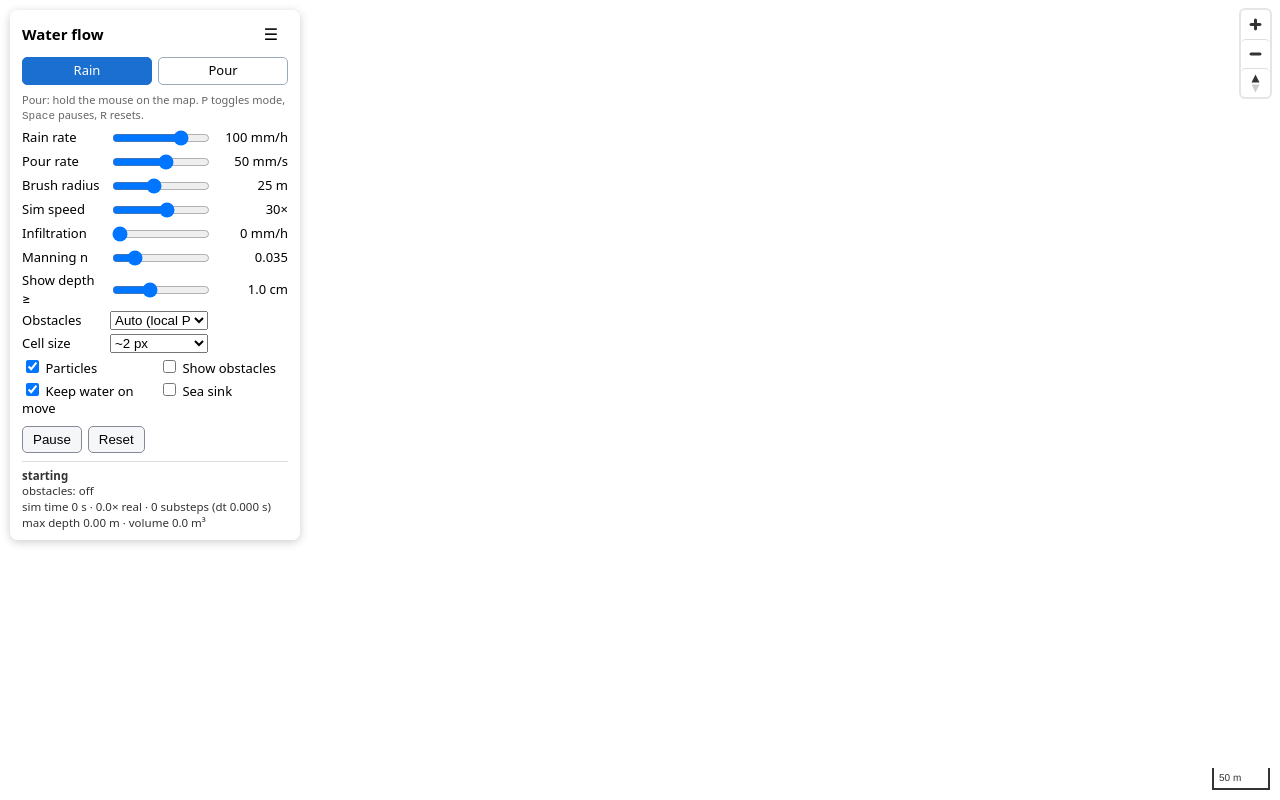
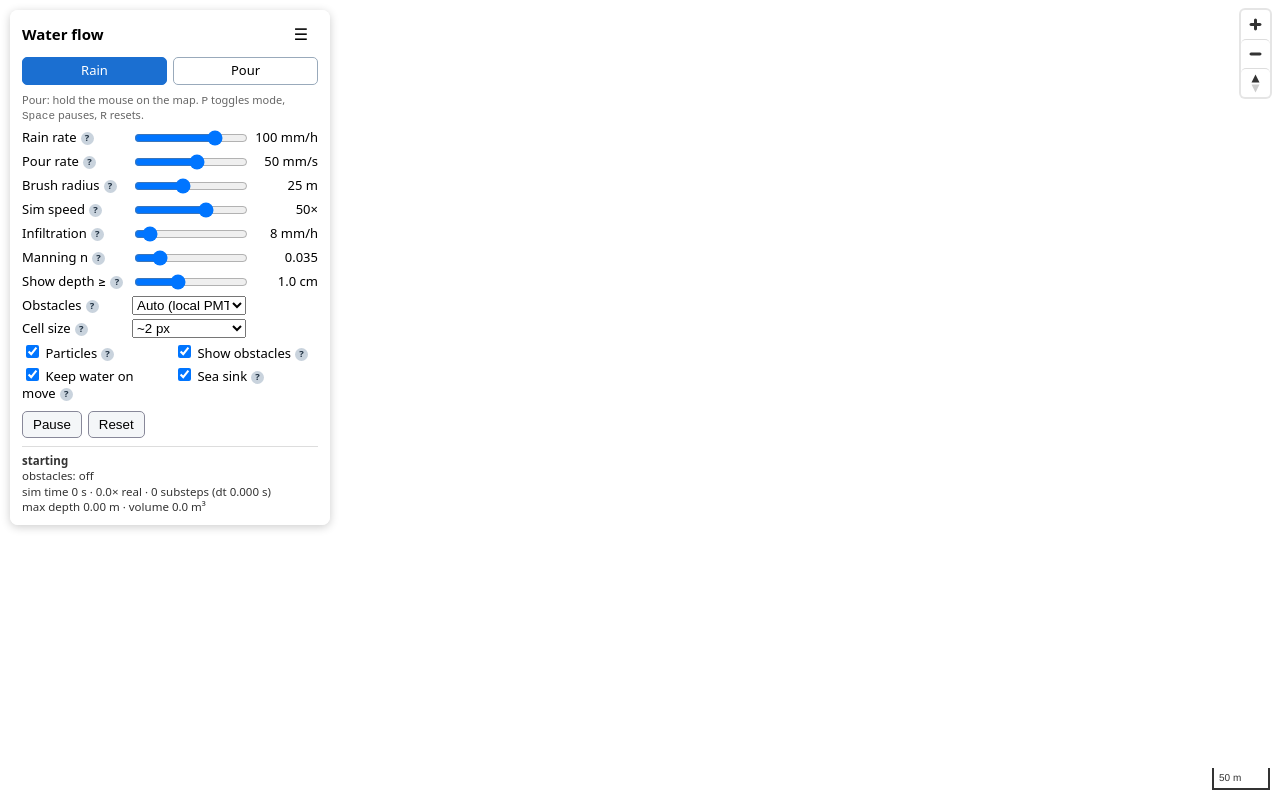
Before and after one commit to Willjfield/water_flow, a website built with Vite: page index.html in a window 1280 px wide. Built offline with nearby package versions, Linux system fonts and the light colour scheme; no server answers; what pmtiles would draw is missing.

Commit message:
Add control tooltips and update default sim settings
Co-Authored-By: Devin AI <158243242+devin-ai-integration[bot]@users.noreply.github.com>

```diff
--- a/index.html
+++ b/index.html
@@ -9,6 +9,7 @@
   <body>
     <div id="map"></div>
     <div id="error" hidden></div>
+    <div id="tooltip" role="tooltip" hidden></div>
     <aside id="panel">
       <header><h1>Water flow</h1><button id="panel-toggle" title="Collapse">☰</button></header>
       <fieldset class="modes">
@@ -16,31 +17,31 @@
         <label><input type="radio" name="mode" value="pour" />Pour</label>
       </fieldset>
       <p class="hint">Pour: hold the mouse on the map. <kbd>P</kbd> toggles mode, <kbd>Space</kbd> pauses, <kbd>R</kbd> resets.</p>
-      <div class="row"><label for="rain">Rain rate</label><input id="rain" type="range" min="1" max="500" /><output id="rain-val"></output></div>
-      <div class="row"><label for="pour">Pour rate</label><input id="pour" type="range" min="1" max="1000" /><output id="pour-val"></output></div>
-      <div class="row"><label for="brush">Brush radius</label><input id="brush" type="range" min="3" max="500" /><output id="brush-val"></output></div>
-      <div class="row"><label for="speed">Sim speed</label><input id="speed" type="range" min="0.5" max="600" /><output id="speed-val"></output></div>
-      <div class="row"><label for="infil">Infiltration</label><input id="infil" type="range" min="0" max="100" step="1" /><output id="infil-val"></output></div>
-      <div class="row"><label for="manning">Manning n</label><input id="manning" type="range" min="0.01" max="0.15" step="0.001" /><output id="manning-val"></output></div>
-      <div class="row"><label for="mindepth">Show depth ≥</label><input id="mindepth" type="range" min="0.001" max="0.5" /><output id="mindepth-val"></output></div>
-      <div class="row"><label for="obstacles">Obstacles</label>
+      <div class="row"><label for="rain" data-tip="Rain falling evenly over the whole simulated area (Rain mode). About 2–10 mm/h is light rain, 50 mm/h is a severe storm, and 100 mm/h or more is an extreme cloudburst.">Rain rate</label><input id="rain" type="range" min="1" max="500" /><output id="rain-val"></output></div>
+      <div class="row"><label for="pour" data-tip="How fast water is added under the cursor in Pour mode, as water depth per second over the brush area. 50 mm/s adds 5 cm of water per second.">Pour rate</label><input id="pour" type="range" min="1" max="1000" /><output id="pour-val"></output></div>
+      <div class="row"><label for="brush" data-tip="Radius of the circle under the cursor where Pour mode adds water.">Brush radius</label><input id="brush" type="range" min="3" max="500" /><output id="brush-val"></output></div>
+      <div class="row"><label for="speed" data-tip="Simulated seconds per real second. 50× means one real second covers 50 seconds of flow. Higher values run more sub-steps per frame and may slow the frame rate.">Sim speed</label><input id="speed" type="range" min="0.5" max="600" /><output id="speed-val"></output></div>
+      <div class="row"><label for="infil" data-tip="How fast the ground soaks up standing water, as depth absorbed per hour on every wet cell. Typical values are 0–5 mm/h for pavement or clay, 5–15 mm/h for loam, and 20+ mm/h for sand. Rain at or below this rate soaks in completely and produces no runoff.">Infiltration</label><input id="infil" type="range" min="0" max="100" step="1" /><output id="infil-val"></output></div>
+      <div class="row"><label for="manning" data-tip="Manning's roughness coefficient: how strongly the ground surface slows the flow. Lower values mean a smoother surface and faster water. Typical values are 0.012–0.015 for asphalt or concrete, 0.03–0.04 for short grass or bare soil, 0.05–0.1 for brush, and 0.1+ for dense forest. Applies wherever an OSM feature doesn't set its own roughness.">Manning n</label><input id="manning" type="range" min="0.01" max="0.15" step="0.001" /><output id="manning-val"></output></div>
+      <div class="row"><label for="mindepth" data-tip="Water shallower than this is hidden but still simulated. Raise it to hide the thin film that rain leaves everywhere.">Show depth ≥</label><input id="mindepth" type="range" min="0.001" max="0.5" /><output id="mindepth-val"></output></div>
+      <div class="row"><label for="obstacles" data-tip="Where OpenStreetMap features come from. Buildings and walls block flow, and features like roads and water areas change roughness or ground height. Auto uses bundled local tiles when they cover the view and OpenFreeMap otherwise.">Obstacles</label>
         <select id="obstacles">
           <option value="auto">Auto (local PMTiles, else OpenFreeMap)</option>
           <option value="local">Local PMTiles only</option>
           <option value="openfreemap">OpenFreeMap (global)</option>
           <option value="off">Off</option>
         </select><span></span></div>
-      <div class="row"><label for="res">Cell size</label>
+      <div class="row"><label for="res" data-tip="Size of each simulation cell in screen pixels. Smaller cells show more detail but run slower. Changing this restarts the simulation.">Cell size</label>
         <select id="res">
           <option value="1">~1 px (fine)</option>
           <option value="2">~2 px</option>
           <option value="4">~4 px (fast)</option>
         </select><span></span></div>
       <div class="checks">
-        <label><input id="particles" type="checkbox" /> Particles</label>
-        <label><input id="showobs" type="checkbox" /> Show obstacles</label>
-        <label><input id="keepwater" type="checkbox" /> Keep water on move</label>
-        <label title="Cells with elevation ≤ 0 m drain (sea)"><input id="seasink" type="checkbox" /> Sea sink</label>
+        <label data-tip="Animated tracer particles that show the direction and speed of the flow."><input id="particles" type="checkbox" /> Particles</label>
+        <label data-tip="Highlight cells occupied by blocking obstacles such as buildings."><input id="showobs" type="checkbox" /> Show obstacles</label>
+        <label data-tip="Carry existing water over when you pan or zoom. When this is off, the simulation restarts every time the map moves."><input id="keepwater" type="checkbox" /> Keep water on move</label>
+        <label data-tip="Remove water that reaches ground at or below sea level (0 m), so the sea acts as a drain."><input id="seasink" type="checkbox" /> Sea sink</label>
       </div>
       <div class="buttons"><button id="pause">Pause</button><button id="reset">Reset</button></div>
       <div id="stats"></div>
--- a/src/main.ts
+++ b/src/main.ts
@@ -17,14 +17,14 @@ const params: SimParams = {
   rainMmPerHr: 100,
   pourMmPerS: 50,
   brushRadiusM: 25,
-  simSpeed: 30,
-  infilMmPerHr: 0,
+  simSpeed: 50,
+  infilMmPerHr: 8,
   manningN: 0.035,
   minDepthM: 0.01,
   opacity: 0.85,
   particles: true,
-  showObstacles: false,
-  seaSink: false,
+  showObstacles: true,
+  seaSink: true,
   keepWater: true,
   paused: false,
   cellPx: 2,
@@ -184,6 +184,29 @@ window.addEventListener('keydown', (e) => {
   if (e.key === ' ') { e.preventDefault(); pauseBtn.click(); }
   if (e.key === 'r') layer.reset();
 });
+const tooltip = $('tooltip');
+document.querySelectorAll<HTMLElement>('[data-tip]').forEach((el) => {
+  const icon = document.createElement('span');
+  icon.className = 'tip-icon';
+  icon.textContent = '?';
+  icon.tabIndex = 0;
+  icon.setAttribute('aria-describedby', 'tooltip');
+  el.append(icon);
+  const show = () => {
+    tooltip.textContent = el.dataset.tip!;
+    tooltip.hidden = false;
+    const r = icon.getBoundingClientRect();
+    const t = tooltip.getBoundingClientRect();
+    tooltip.style.left = `${Math.min(r.right + 8, innerWidth - t.width - 8)}px`;
+    tooltip.style.top = `${Math.max(8, Math.min(r.top - 6, innerHeight - t.height - 8))}px`;
+  };
+  const hide = () => (tooltip.hidden = true);
+  icon.addEventListener('mouseenter', show);
+  icon.addEventListener('focus', show);
+  icon.addEventListener('mouseleave', hide);
+  icon.addEventListener('blur', hide);
+  icon.addEventListener('click', (e) => e.preventDefault());
+});
 $('panel-toggle').addEventListener('click', () => $('panel').classList.toggle('collapsed'));
 
 const statsEl = $('stats');
--- a/src/style.css
+++ b/src/style.css
@@ -3,7 +3,7 @@ html, body { margin: 0; height: 100%; font: 13px/1.35 system-ui, -apple-system,
 .pour-mode, .pour-mode .maplibregl-canvas { cursor: crosshair !important; }
 
 #panel {
-  position: absolute; top: 10px; left: 10px; width: 290px; max-height: calc(100% - 20px); overflow: auto;
+  position: absolute; top: 10px; left: 10px; width: 320px; max-height: calc(100% - 20px); overflow: auto;
   background: rgba(255, 255, 255, 0.94); border-radius: 8px; box-shadow: 0 2px 10px rgba(0, 0, 0, 0.2);
   padding: 10px 12px; box-sizing: border-box; z-index: 2;
 }
@@ -16,7 +16,7 @@ fieldset { border: 0; padding: 0; margin: 8px 0; }
 .modes label { flex: 1; text-align: center; border: 1px solid #9ab; border-radius: 5px; padding: 4px; cursor: pointer; }
 .modes input { display: none; }
 .modes label:has(input:checked) { background: #1b6fd1; color: #fff; border-color: #1b6fd1; }
-.row { display: grid; grid-template-columns: 82px 1fr 74px; align-items: center; gap: 6px; margin: 4px 0; }
+.row { display: grid; grid-template-columns: 104px 1fr 66px; align-items: center; gap: 6px; margin: 4px 0; }
 .row output { text-align: right; font-variant-numeric: tabular-nums; }
 .row input[type=range] { width: 100%; }
 .checks { display: grid; grid-template-columns: 1fr 1fr; gap: 2px 8px; }
@@ -27,3 +27,13 @@ select { width: 100%; }
 .warn { color: #b25a00; }
 .hint { font-size: 11px; color: #666; margin: 4px 0 0; }
 #error { position: absolute; top: 10px; left: 50%; transform: translateX(-50%); background: #b00020; color: #fff; padding: 8px 14px; border-radius: 6px; z-index: 3; }
+.tip-icon {
+  display: inline-flex; align-items: center; justify-content: center; width: 13px; height: 13px; margin-left: 4px;
+  border-radius: 50%; background: #c9d3dd; color: #234; font-size: 9.5px; font-weight: 700; cursor: help; vertical-align: 1px;
+}
+.tip-icon:hover, .tip-icon:focus { background: #1b6fd1; color: #fff; outline: none; }
+#tooltip {
+  position: fixed; z-index: 4; max-width: 260px; padding: 7px 9px; border-radius: 6px; pointer-events: none;
+  background: #1f2a36; color: #fff; font-size: 12px; line-height: 1.4; box-shadow: 0 2px 8px rgba(0, 0, 0, 0.3);
+}
+.row label { white-space: nowrap; }
```
